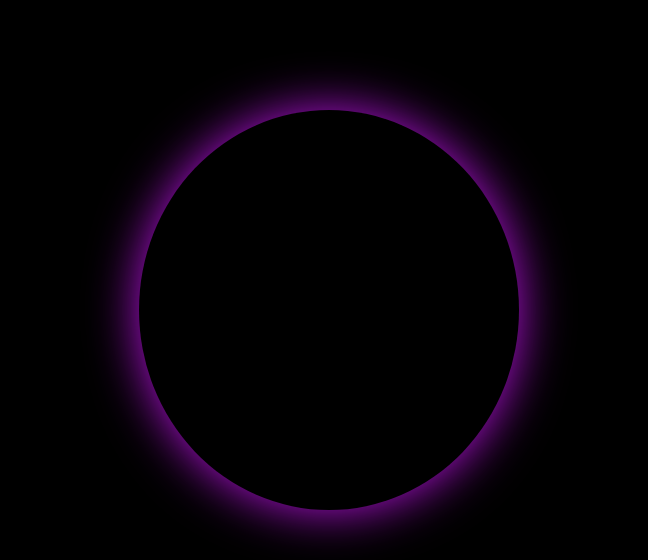
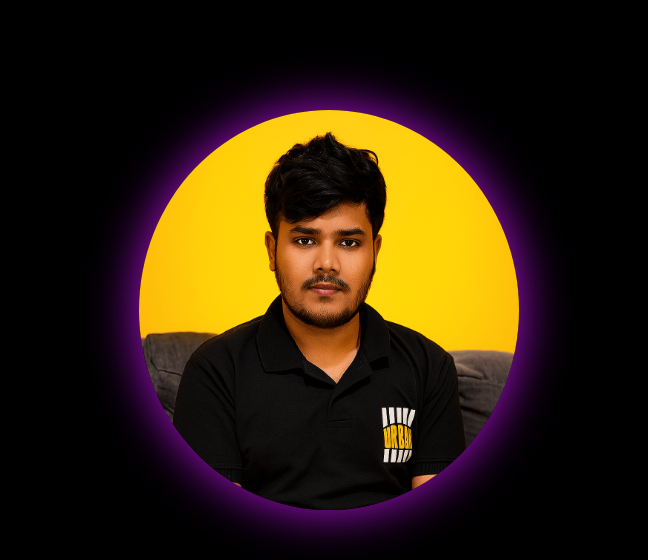
Before and after one commit to rao-abhi2203/Portfolio1, a plain HTML site: page index.html in a window 1280 px wide. Shown: the part 130-690 px from the top of the page, 632-1280 px from the left. Drawn offline with Linux system fonts and the light colour scheme.

Commit message:
Update index.html

```diff
--- a/index.html
+++ b/index.html
@@ -950,7 +950,7 @@ dropdownLinks.forEach(link => {
             <button onclick="window.location.href='ramjanali resume.pdf'">Download Resume</button>
         </div>
         <div class="image">
-            <img src="Portfolio1/portfolio.png" alt="Portfolio">
+            <img src="./myimage.png" alt="Portfolio">
         </div>
     </section>
 
```
